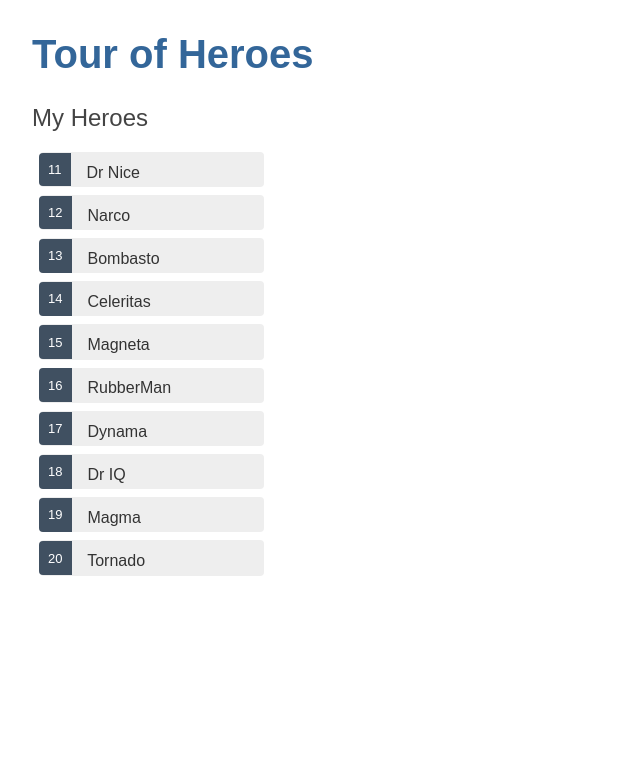
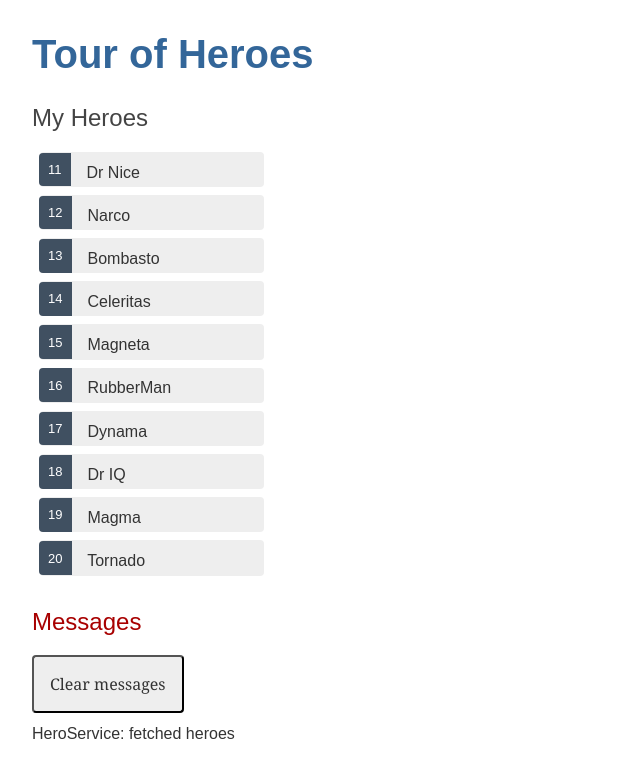
Before and after one commit to firojkabir/comic-heroes-angular, an Angular app: page / in a window 1280 px wide. Shown: the top 778 px of the page, without its empty margins (0-640 px from the left). Built offline with nearby package versions, Linux system fonts and the light colour scheme.

Commit message:
Create message and inject it to service

```diff
--- a/src/app/app.component.html
+++ b/src/app/app.component.html
@@ -1,2 +1,3 @@
 <h1>{{ title }}</h1>
 <app-heroes></app-heroes>
+<app-message></app-message>
--- a/src/app/app.module.ts
+++ b/src/app/app.module.ts
@@ -6,9 +6,10 @@
 import { AppComponent } from './app.component';
 import { HeroesComponent } from './heroes/heroes.component';
 import { HeroDetailComponent } from './hero-detail/hero-detail.component';
+import { MessageComponent } from './message/message.component';
 
 @NgModule({
-  declarations: [AppComponent, HeroesComponent, HeroDetailComponent],
+  declarations: [AppComponent, HeroesComponent, HeroDetailComponent, MessageComponent],
   imports: [BrowserModule, AppRoutingModule, FormsModule],
   providers: [],
   bootstrap: [AppComponent],
--- a/src/app/hero.service.ts
+++ b/src/app/hero.service.ts
@@ -1,17 +1,20 @@
 import { Injectable } from '@angular/core';
+
 import { Observable, of } from 'rxjs';
 
 import { Hero } from './hero';
 import { HEROES } from './mock-heroes';
+import { MessageService } from './message.service';
 
 @Injectable({
   providedIn: 'root',
 })
 export class HeroService {
+  constructor(private messageService: MessageService) {}
+
   getHeroes(): Observable<Hero[]> {
     const heroes = of(HEROES);
+    this.messageService.add('HeroService: fetched heroes');
     return heroes;
   }
-
-  constructor() {}
 }
--- a/src/app/heroes/heroes.component.ts
+++ b/src/app/heroes/heroes.component.ts
@@ -1,6 +1,8 @@
 import { Component, OnInit } from '@angular/core';
+
 import { Hero } from '../hero';
 import { HeroService } from '../hero.service';
+import { MessageService } from '../message.service';
 
 @Component({
   selector: 'app-heroes',
@@ -8,15 +10,14 @@
   styleUrls: ['./heroes.component.scss'],
 })
 export class HeroesComponent implements OnInit {
-  heroes: Hero[] = [];
   selectedHero?: Hero;
 
-  //   hero: Hero = {
-  //     id: 1,
-  //     name: 'JohnSnow',
-  //   };
+  heroes: Hero[] = [];
 
-  constructor(private heroService: HeroService) {}
+  constructor(
+    private heroService: HeroService,
+    private messageService: MessageService
+  ) {}
 
   ngOnInit(): void {
     this.getHeroes();
@@ -24,6 +25,9 @@
 
   onSelect(hero: Hero): void {
     this.selectedHero = hero;
+    this.messageService.add(
+      `HeroesComponent: Selected hero id=${hero.id}, name=${hero.name}`
+    );
   }
 
   getHeroes(): void {
--- /dev/null
+++ b/src/app/message.service.ts
@@ -0,0 +1,16 @@
+import { Injectable } from '@angular/core';
+
+@Injectable({
+  providedIn: 'root',
+})
+export class MessageService {
+  messages: string[] = [];
+
+  add(message: string) {
+    this.messages.push(message);
+  }
+
+  clear() {
+    this.messages = [];
+  }
+}
--- /dev/null
+++ b/src/app/message/message.component.html
@@ -0,0 +1,5 @@
+<div *ngIf="messageService.messages.length">
+  <h2>Messages</h2>
+  <button class="clear" (click)="messageService.clear()">Clear messages</button>
+  <div *ngFor="let message of messageService.messages">{{ message }}</div>
+</div>
--- /dev/null
+++ b/src/app/message/message.component.scss
@@ -0,0 +1,19 @@
+/* MessagesComponent's private CSS styles */
+h2 {
+  color: #a80000;
+  font-family: Arial, Helvetica, sans-serif;
+  font-weight: lighter;
+}
+
+.clear {
+  color: #333;
+  background-color: #eee;
+  margin-bottom: 12px;
+  padding: 1rem;
+  border-radius: 4px;
+  font-size: 1rem;
+}
+.clear:hover {
+  color: white;
+  background-color: #42545c;
+}
--- /dev/null
+++ b/src/app/message/message.component.ts
@@ -0,0 +1,14 @@
+import { Component, OnInit } from '@angular/core';
+
+import { MessageService } from '../message.service';
+
+@Component({
+  selector: 'app-message',
+  templateUrl: './message.component.html',
+  styleUrls: ['./message.component.scss'],
+})
+export class MessageComponent implements OnInit {
+  constructor(public messageService: MessageService) {}
+
+  ngOnInit(): void {}
+}
```
Also changed, not shown: 2 other files (tests, documents, lock files or other folders).
